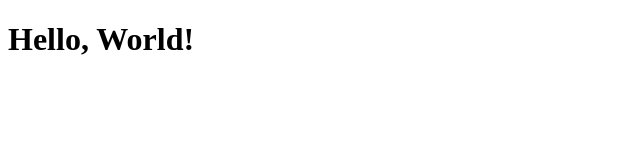
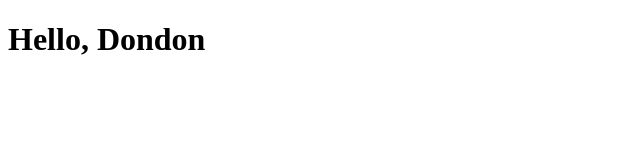
Before and after one commit to dondonherrera02/PracticeGit, a plain HTML site: page index.html in a window 1280 px wide. Shown: the full height of the page, 0-640 px from the left. Drawn offline with Linux system fonts and the light colour scheme.

Commit message:
Changed to Hello, Dondon

```diff
--- a/index.html
+++ b/index.html
@@ -4,11 +4,11 @@
 <head>
     <meta charset="UTF-8">
     <meta name="viewport" content="width=device-width, initial-scale=1.0">
-    <title>Hello, World!</title>
+    <title>Hello, Dondon!</title>
 </head>
 
 <body>
-    <h1>Hello, World!</h1>
+    <h1>Hello, Dondon</h1>
 </body>
 
 </html>
```
